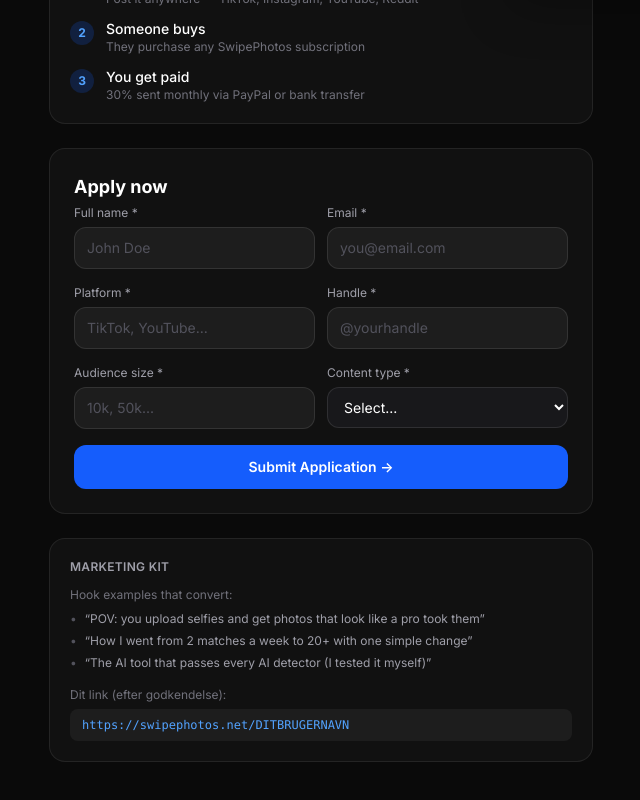
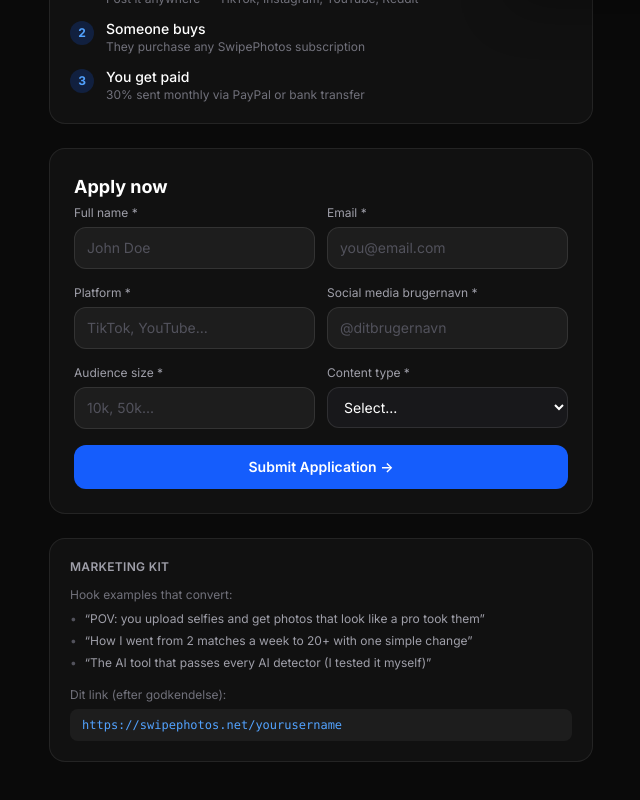
Before and after one commit to madsgroenlund1/SwipePhotos.net, a Next.js app: page /affiliate in a window 1280 px wide. Shown: the part 789-1589 px from the top of the page, without its empty margins (319-959 px from the left). Built offline with nearby package versions, Linux system fonts and the light colour scheme.

Commit message:
Clarify handle field label and fallback slug on affiliate page
Co-Authored-By: Claude Sonnet 4.6 <noreply@anthropic.com>

```diff
--- a/src/app/affiliate/page.tsx
+++ b/src/app/affiliate/page.tsx
@@ -64,7 +64,7 @@ export default function AffiliatePage() {
     setForm(prev => ({ ...prev, [key]: e.target.value }))
 
   // Generate slug from handle: @JohnDoe → johndoe
-  const slug = form.handle.replace(/^@/, '').toLowerCase().replace(/[^a-z0-9_]/g, '') || 'DITBRUGERNAVN'
+  const slug = form.handle.replace(/^@/, '').toLowerCase().replace(/[^a-z0-9_]/g, '') || 'yourusername'
   const refLink = `https://swipephotos.net/${slug}`
 
   async function handleSubmit(e: React.FormEvent) {
@@ -192,9 +192,9 @@ export default function AffiliatePage() {
                 />
               </div>
               <div>
-                <label className="text-zinc-400 text-xs mb-1.5 block">Handle *</label>
+                <label className="text-zinc-400 text-xs mb-1.5 block">Social media brugernavn *</label>
                 <input
-                  type="text" value={form.handle} onChange={set('handle')} placeholder="@yourhandle"
+                  type="text" value={form.handle} onChange={set('handle')} placeholder="@ditbrugernavn"
                   required
                   className="w-full bg-white/5 border border-white/10 rounded-xl px-3 py-2.5 text-white text-sm placeholder-zinc-600 focus:outline-none focus:border-blue-500 transition-colors"
                 />
```
